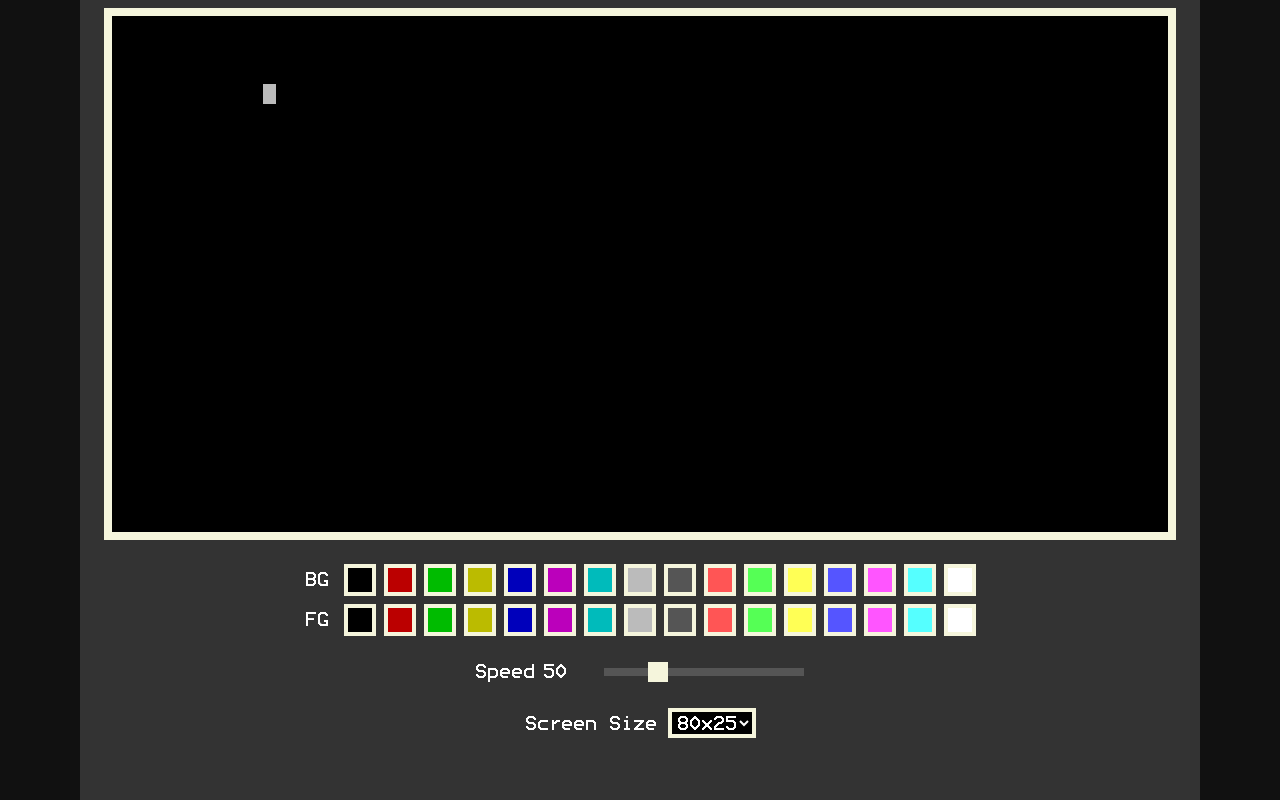
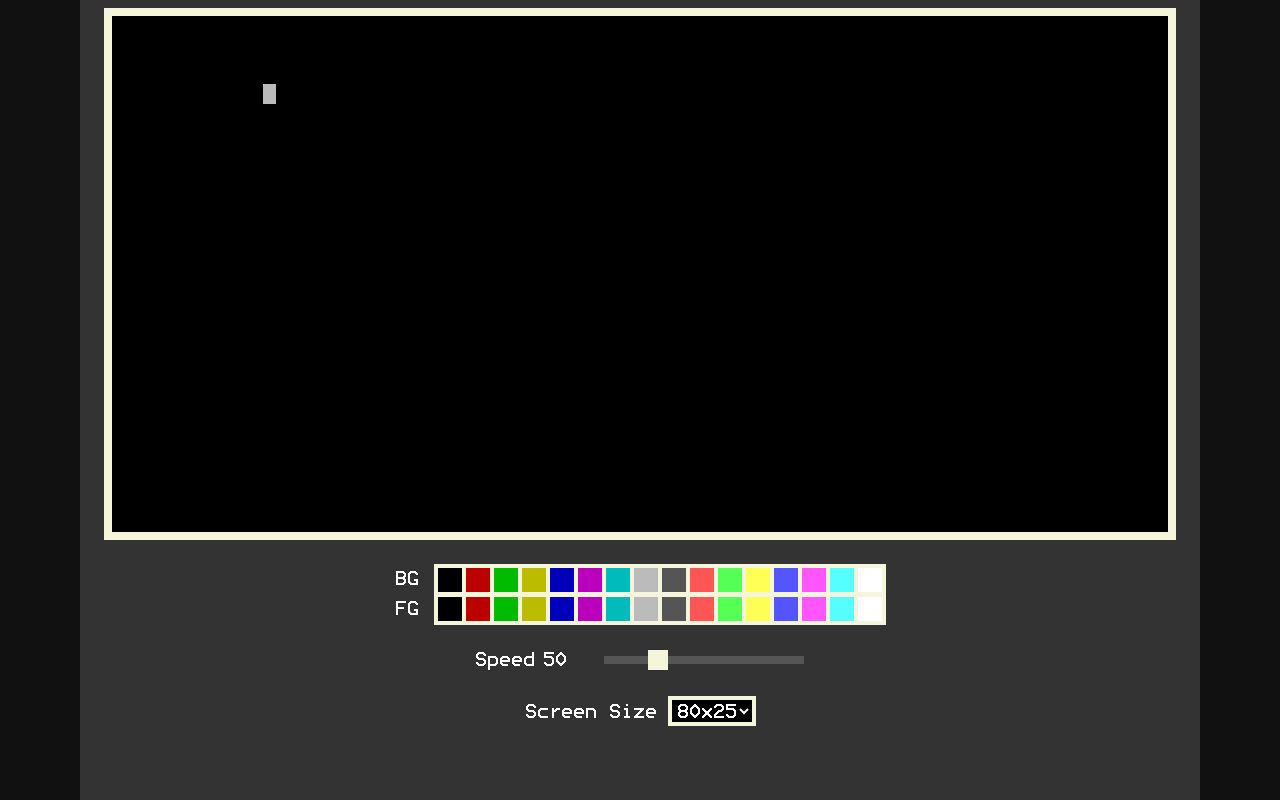
Before and after one commit to spsquared/scroll-draw, a website built with Vite: page index.html in a window 1280 px wide. Built offline with nearby package versions, Linux system fonts and the light colour scheme.

Commit message:
better key input handling & color buttons
moved color buttons together to remove gaps in text when gliding the mouse over the buttons, and changed key handling to use the most recent key instead to match most typing inputs

```diff
--- a/src/main.ts
+++ b/src/main.ts
@@ -96,13 +96,12 @@ function stepCursor() {
 })();
 
 document.addEventListener('keydown', (e) => {
-    if (cursor.currChar !== null) return;
     if (/^[ qwertyuiopasdfghjklzxcvbnm1234567890.:,;'"(!?)+\-*\/=]$/.test(e.key.toLowerCase())) {
         cursor.currChar = e.key;
     }
 });
 document.addEventListener('keyup', (e) => {
-    if (e.key.toLowerCase() === cursor.currChar?.toLowerCase()) cursor.currChar = null;
+    if (cursor.currChar?.toLowerCase() === e.key.toLowerCase()) cursor.currChar = null;
 });
 window.addEventListener('blur', () => cursor.currChar = null);
 
--- a/src/style.css
+++ b/src/style.css
@@ -41,8 +41,7 @@ body {
 
 #colors {
     display: grid;
-    grid-template-rows: 1fr 1fr;
-    row-gap: 8px;
+    grid-template-rows: 30px 30px;
     margin-top: 24px;
     user-select: none;
 }
@@ -57,14 +56,25 @@ body {
 #colorsFG {
     display: flex;
     flex-wrap: wrap;
-    gap: 8px;
 }
 
 .colorButton {
     width: 24px;
     height: 24px;
     border: 4px solid beige;
+    border-right-width: 0px;
     cursor: pointer;
+}
+
+.colorButton:last-child {
+    border-right-width: 4px;
+}
+
+#colorsBG>.colorButton {
+    border-bottom-width: 3px;
+}
+#colorsFG>.colorButton {
+    border-top-width: 3px;
 }
 
 #speed {
```
